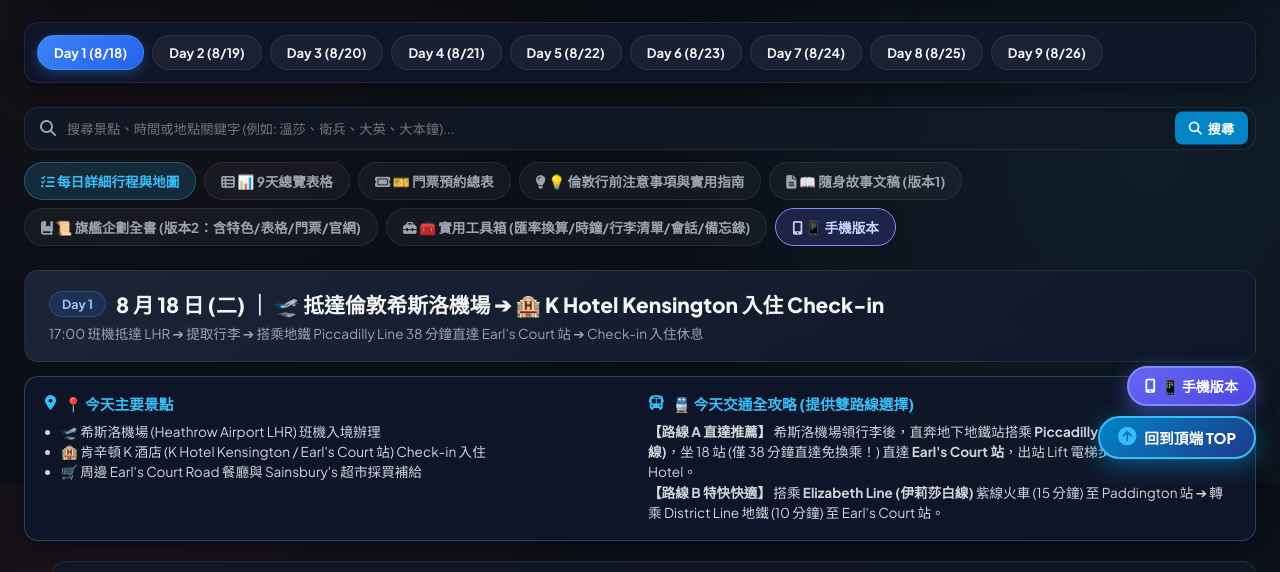
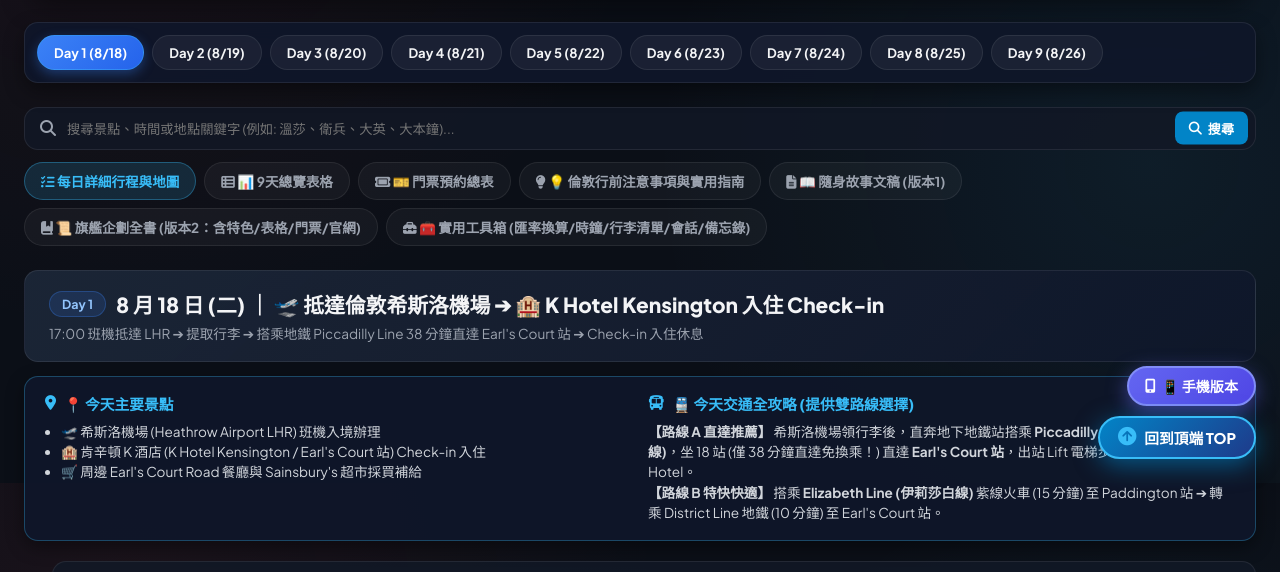
Before and after one commit to hsiaoyujui114-code/dimension-clash-3d, a plain HTML site: page index.html in a window 1280 px wide. Shown: the part 317-889 px from the top of the page. Drawn offline with nearby package versions, Linux system fonts and the light colour scheme.

Commit message:
Retain only the bottom-right floating mode toggle button and remove all duplicate header/filter/nav buttons

```diff
--- a/index.html
+++ b/index.html
@@ -761,9 +761,6 @@
                 </div>
             </a>
             <div class="nav-actions">
-                <button id="deviceModeToggleBtn" class="btn" onclick="toggleDeviceMode()" title="切換至手機專屬排版" style="background: #6366f1; color: #ffffff; font-weight: 800; border: 1px solid #818cf8; cursor: pointer; display: inline-flex; align-items: center; gap: 6px; box-shadow: 0 4px 12px rgba(99,102,241,0.35);">
-                    <i class="fa-solid fa-mobile-screen-button"></i> 📱 手機版本
-                </button>
                 <a href="https://www.google.com/maps/search/?api=1&query=K+Hotel+Kensington+14-16+Barkston+Gardens+London+SW5+0EN" target="_blank" class="btn btn-primary"><i class="fa-solid fa-hotel"></i> K Hotel Kensington 住宿</a>
                 <a href="a4_printable_itinerary.html" target="_blank" class="btn btn-warning" style="background:#f59e0b; color:#0f172a; font-weight:bold;"><i class="fa-solid fa-print"></i> 📄 開啟 A4 列印檔</a>
             </div>
@@ -813,7 +810,6 @@
                     <div class="filter-chip" onclick="switchMainView('full-script')"><i class="fa-solid fa-file-lines"></i> 📖 隨身故事文稿 (版本1)</div>
                     <div class="filter-chip" onclick="switchMainView('master-dossier')"><i class="fa-solid fa-book-bookmark"></i> 📜 旗艦企劃全書 (版本2：含特色/表格/門票/官網)</div>
                     <div class="filter-chip" onclick="switchMainView('travel-toolkit')"><i class="fa-solid fa-toolbox"></i> 🧰 實用工具箱 (匯率換算/時鐘/行李清單/會話/備忘錄)</div>
-                    <div id="deviceModeFilterChip" class="filter-chip" onclick="toggleDeviceMode()" style="background: rgba(99,102,241,0.2); border: 1px solid #818cf8; color: #c7d2fe; font-weight: 800;"><i class="fa-solid fa-mobile-screen-button"></i> 📱 手機版本</div>
                 </div>
             </div>
             <div id="searchFeedback" style="display: none; font-size: 0.88rem; padding: 10px 16px; border-radius: 8px; font-weight: 600; box-shadow: 0 4px 12px rgba(0,0,0,0.3); transition: all 0.3s ease;"></div>
@@ -3184,28 +3180,23 @@
         // MOBILE DEVICE MODE TOGGLE LOGIC
         function toggleDeviceMode() {
             const isMobile = document.body.classList.toggle('mobile-device-mode');
-            const toggleBtns = [
-                document.getElementById('deviceModeToggleBtn'),
-                document.getElementById('deviceModeFilterChip'),
-                document.getElementById('floatingDeviceModeBtn')
-            ];
-
-            toggleBtns.forEach(btn => {
-                if (!btn) return;
+            const floatingBtn = document.getElementById('floatingDeviceModeBtn');
+
+            if (floatingBtn) {
                 if (isMobile) {
-                    btn.innerHTML = '<i class="fa-solid fa-desktop"></i> 💻 電腦版本';
-                    btn.style.background = '#f59e0b';
-                    btn.style.color = '#0f172a';
-                    btn.style.borderColor = '#fbbf24';
-                    btn.title = '點擊切換回電腦版寬螢幕排版';
+                    floatingBtn.innerHTML = '<i class="fa-solid fa-desktop"></i> 💻 電腦版本';
+                    floatingBtn.style.background = 'linear-gradient(135deg, #f59e0b 0%, #d97706 100%)';
+                    floatingBtn.style.color = '#0f172a';
+                    floatingBtn.style.borderColor = '#fbbf24';
+                    floatingBtn.title = '點擊切換回電腦版寬螢幕排版';
                 } else {
-                    btn.innerHTML = '<i class="fa-solid fa-mobile-screen-button"></i> 📱 手機版本';
-                    btn.style.background = '#6366f1';
-                    btn.style.color = '#ffffff';
-                    btn.style.borderColor = '#818cf8';
-                    btn.title = '點擊切換至手機專屬精簡排版';
+                    floatingBtn.innerHTML = '<i class="fa-solid fa-mobile-screen-button"></i> 📱 手機版本';
+                    floatingBtn.style.background = 'linear-gradient(135deg, #6366f1 0%, #4f46e5 100%)';
+                    floatingBtn.style.color = '#ffffff';
+                    floatingBtn.style.borderColor = '#818cf8';
+                    floatingBtn.title = '點擊切換至手機專屬精簡排版';
                 }
-            });
+            }
 
             try {
                 localStorage.setItem('preferred_device_mode', isMobile ? 'mobile' : 'desktop');
@@ -3263,13 +3254,9 @@
             <i class="fa-solid fa-toolbox"></i>
             <span>工具箱</span>
         </button>
-        <button class="mobile-nav-item mode-btn" onclick="toggleDeviceMode()" title="切換回電腦版">
-            <i class="fa-solid fa-desktop"></i>
-            <span>電腦版</span>
-        </button>
     </div>
 
-    <!-- FLOATING ACTION CONTROLS STACK (BOTTOM RIGHT: MODE TOGGLE DIRECTLY ABOVE TOP BUTTON) -->
+    <!-- FLOATING ACTION CONTROLS STACK (BOTTOM RIGHT: ONLY MODE TOGGLE & TOP BUTTON) -->
     <div class="floating-controls-stack">
         <button id="floatingDeviceModeBtn" class="floating-mode-btn" onclick="toggleDeviceMode()" title="切換手機/電腦版本">
             <i class="fa-solid fa-mobile-screen-button"></i> 📱 手機版本
```
